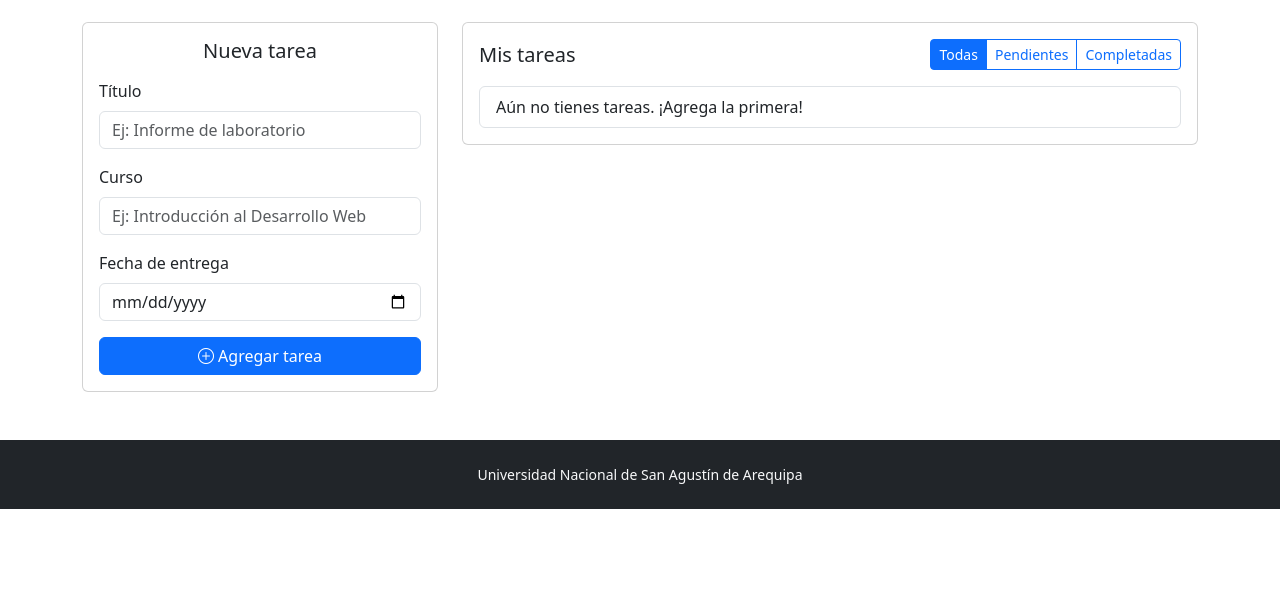
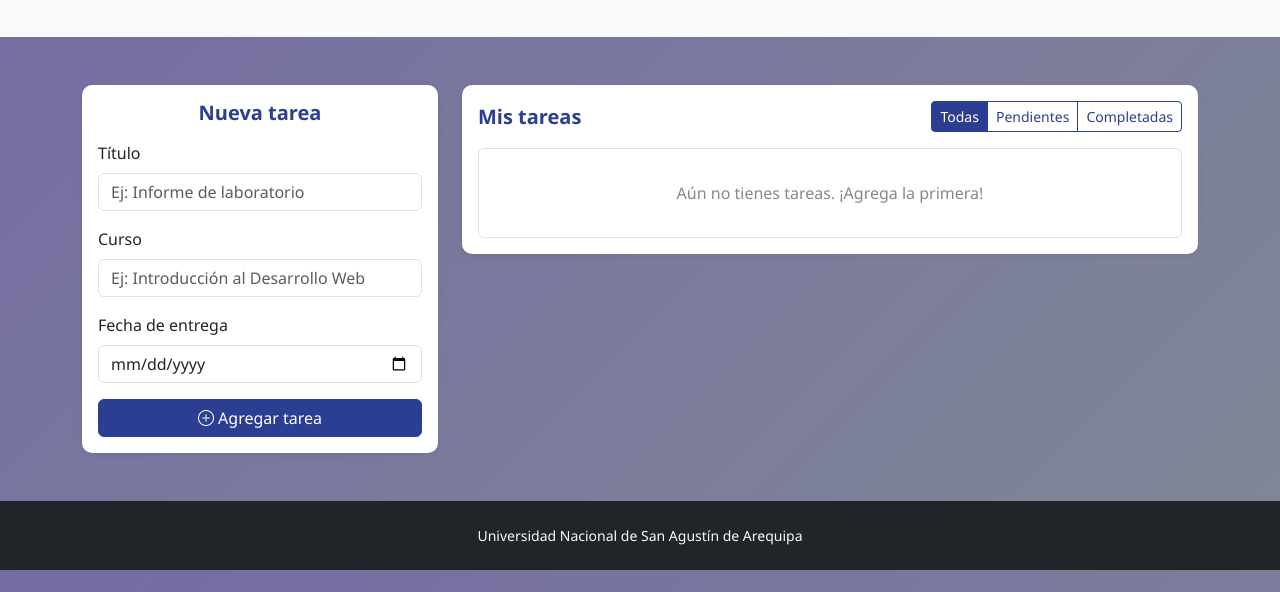
Before and after one commit to Jhosue0Aguilar/IDWeb, a plain HTML site: page Lab04/gestorTareas.html in a window 1280 px wide. Shown: the part 208-800 px from the top of the page. Drawn offline with nearby package versions, Linux system fonts and the light colour scheme.

Commit message:
Lab 04: Arreglo menor de la lectura de la hoja de estilos

```diff
--- a/Lab04/app.js
+++ b/Lab04/app.js
@@ -102,7 +102,6 @@ formulario.addEventListener('submit', (evento) => {
     renderizarTareas();
 });
 
-// ---------- Operaciones sobre el arreglo ----------
 function alternarEstado(id) {
     const tarea = tareas.find((t) => t.id === id);
     if (!tarea) return;
--- a/Lab04/gestorTareas.html
+++ b/Lab04/gestorTareas.html
@@ -8,7 +8,7 @@
         <link href="https://cdn.jsdelivr.net/npm/bootstrap@5.3.3/dist/css/bootstrap.min.css" rel="stylesheet">
         <link rel="stylesheet" href="https://cdn.jsdelivr.net/npm/bootstrap-icons@1.11.3/font/bootstrap-icons.css">
         <link href="https://fonts.googleapis.com/css2?family=Poppins:wght@400;600;700&display=swap" rel="stylesheet">
-        <link rel="stylesheet" href="syles.css">
+        <link rel="stylesheet" href="styles.css">
     </head>
 
     <body>
--- a/Lab04/styles.css
+++ b/Lab04/styles.css
@@ -13,6 +13,7 @@
 
 body {
   font-family: 'Segoe UI', system-ui, sans-serif;
+  background: linear-gradient(135deg,rgb(116, 107, 164), rgb(128, 135, 150));
   color: var(--color-texto);
   margin: 0;
   padding: 0;
```
